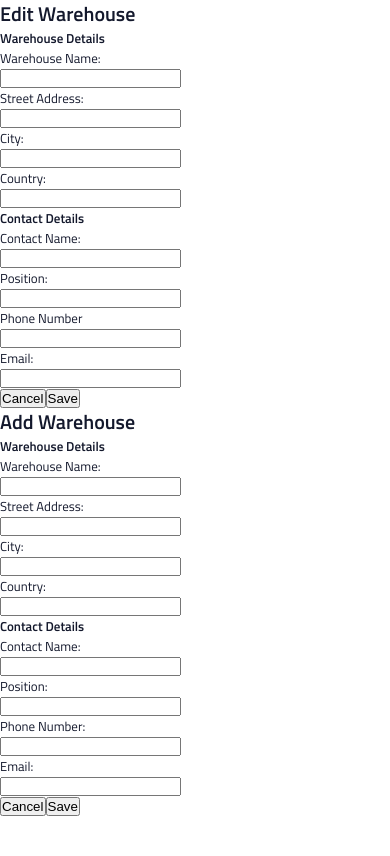
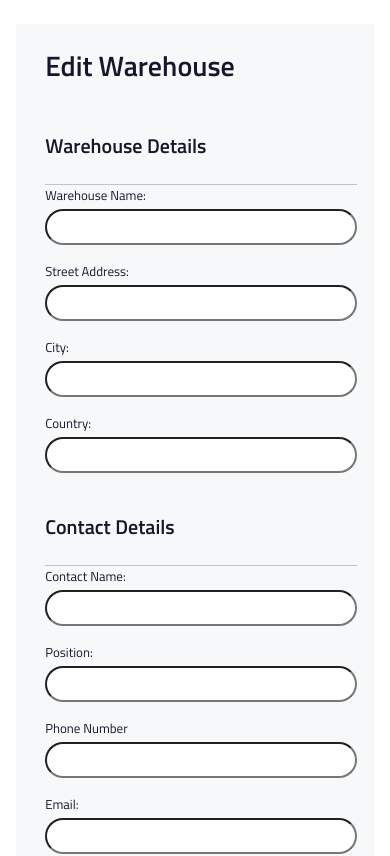
Before and after one commit to f2xiao/instock-frontend, a React (Create React App) app: page / in a window 390 px wide. Shown: the top 856 px of the page. Built offline with nearby package versions, Linux system fonts and the light colour scheme.

Commit message:
start-mobile

```diff
--- a/src/components/WarehouseAdd/WarehouseAdd.jsx
+++ b/src/components/WarehouseAdd/WarehouseAdd.jsx
@@ -41,12 +41,12 @@ const WarehouseAdd=()=>{
         };
 
 return (
-    <div>
-        <h2>Add Warehouse</h2>
+    <div className="add">
+        <h1>Add Warehouse</h1>
 
         <form onSubmit={handleSubmit}>
             <section>
-                <h3>Warehouse Details</h3>
+                <h2>Warehouse Details</h2>
 
                 <div>
                     <label>Warehouse Name:</label><br />
@@ -90,7 +90,7 @@ return (
             </section>
 
             <section>
-                <h3>Contact Details</h3>
+                <h2>Contact Details</h2>
 
                 <div>
                     <label>Contact Name:</label><br />
--- a/src/components/WarehouseAdd/WarehouseAdd.scss
+++ b/src/components/WarehouseAdd/WarehouseAdd.scss
@@ -0,0 +1,9 @@
+@use '../../style/partials/global' as *;
+@use '../../style/partials/mixins' as *;
+@use '../../style/partials/variables' as *;
+
+.add{
+    @include responsive-margin;
+    margin-top:1.5rem;
+    background-color:$color-bg-page;
+}
--- a/src/components/WarehouseEdit/WarehouseEdit.jsx
+++ b/src/components/WarehouseEdit/WarehouseEdit.jsx
@@ -41,12 +41,12 @@ const WarehouseEdit = () => {
     };
 
     return (
-        <div>
-            <h2>Edit Warehouse</h2>
+        <div className="edit">
+            <h1>Edit Warehouse</h1>
 
-            <form onSubmit={handleSubmit}>
+            <form className='edit__form' onSubmit={handleSubmit}>
                 <section>
-                    <h3>Warehouse Details</h3>
+                    <h2 className='edit__title'>Warehouse Details</h2>
 
                     <div>
                         <label>
@@ -99,7 +99,7 @@ const WarehouseEdit = () => {
                 </section>
 
                 <section>
-                    <h3>Contact Details</h3>
+                    <h2 className='edit__title'>Contact Details</h2>
 
                     <div>
                         <label>
--- a/src/components/WarehouseEdit/WarehouseEdit.scss
+++ b/src/components/WarehouseEdit/WarehouseEdit.scss
@@ -1,3 +1,34 @@
-@use "../../style/partials/global" as *;
-@use "../../style/partials/mixins" as *;
-@use "../../style/partials/variables" as *;
+@use '../../style/partials/global' as *;
+@use '../../style/partials/mixins' as *;
+@use '../../style/partials/variables' as *;
+
+input{
+    border-radius: 1.25rem;
+    width:100%;
+    height: 2.25rem;
+    margin-bottom:1rem;
+    margin-top:.25rem;
+}
+
+h1{
+    padding: 1.5rem 0;
+}
+
+.edit{
+    @include responsive-margin;
+    margin-top:1.5rem;
+    background-color:$color-bg-page;
+    padding-left: 7.5vw;
+
+    &__title{
+        padding: 1.5rem 0;
+    border-bottom: 1px solid $color-border;
+
+    }
+
+
+    &__form{
+        width:80vw;
+
+    }
+}
```
Also changed, not shown: src/components/WarehouseDetails/WarehouseDetails.scss (+15 -0 lines).
